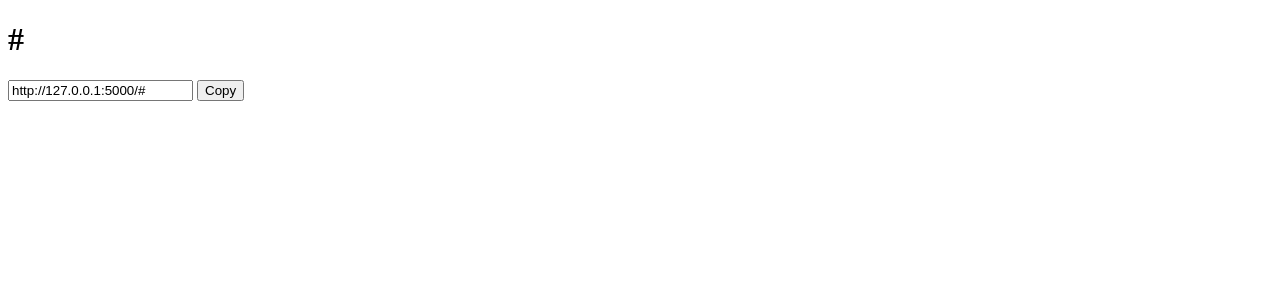
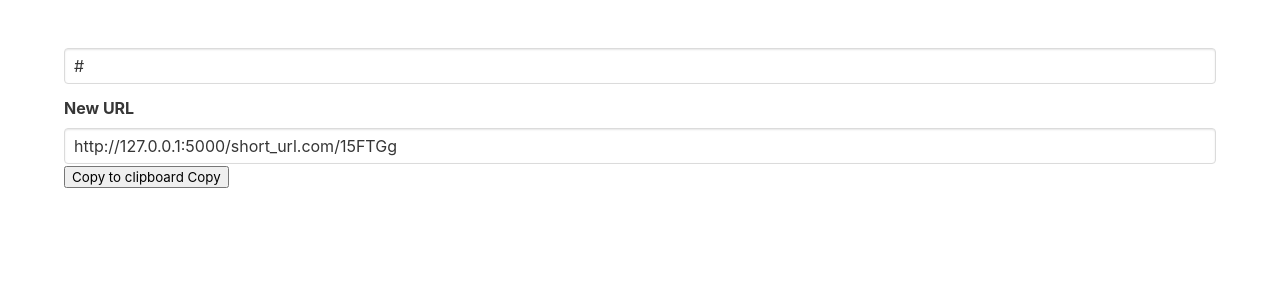
Before and after one commit to uyennguyen16900/url-shortener, a Flask app: template templates/result.html in a window 1280 px wide. Shown: the top 300 px of the page. Run offline with Flask 2, Linux system fonts and the light colour scheme; the template is opened without the code that fills it: most values are stand-ins (such as "Sample title", 1, 10 or a date in 2020); parts of the project's set-up code (start-up, migrations or seed data) failed here and were passed over; some libraries are stand-ins or nearby versions.

Commit message:
Add copy button

```diff
--- a/app.py
+++ b/app.py
@@ -1,4 +1,4 @@
-from flask import Flask, render_template, redirect, request
+from flask import Flask, render_template, redirect, request, url_for
 import sys
 from shortener import URL_shortener
 from pymongo import MongoClient
@@ -17,24 +17,30 @@ app = Flask(__name__)
 def index():
     return render_template('index.html')
 
-@app.route('new')
+@app.route('/new')
 def url_new():
     return render_template('url_new.html', urls={})
 
 @app.route('/shorten', methods=['POST'])
 def return_shortened():
     url_shortener = URL_shortener()
-    url = request.form['url']
-    short_url = url_shortener.shorten_url(url)
-    return render_template('result.html', short_url=short_url)
+    original_url = request.form['original_url']
+    short_url = url_shortener.shorten_url(original_url)
+    url = {
+        'original_url': original_url,
+        'shortened_url': short_url
+    }
+    short_id = urls.insert_one(url).inserted_id
+    return render_template('result.html', short_url=short_url, original_url=original_url)
 
 @app.route('/<short_url>')
-def redirect_short_url(short_url):
-    link_target = urls.find_one({'_id': ObjectId(short_url)})
+def redirect_to_url(short_url):
+    # link_target = urls.find_one({'shortened_url': short_url}, {'original_url': 1, 'shortened_url': 0})
+    link_target = urls.find_one({'shortened_url': short_url})
     if link_target is None:
         raise NotFound()
-    # redis.incr('click-count:' + short_url)
-    return redirect(link_target)
+    # return redirect(link_target.get(original_url))
+    return render_template('test.html', link_target=link_target)
 
 if __name__ == "__main__":
     app.run(debug=True)
--- a/templates/result.html
+++ b/templates/result.html
@@ -1,4 +1,4 @@
-<!DOCTYPE html>
+<!-- <!DOCTYPE html>
 <html lang="en" dir="ltr">
   <head>
     <meta charset="utf-8">
@@ -6,7 +6,95 @@
   </head>
   <body>
     <h1>{{ short_url }}</h1>
+    <h2>{{ original_url }}</h2>
     <input type="text" name="" value="http://127.0.0.1:5000/{{ short_url }}">
     <button class="btn ui button" type='button' id="copy-button" data-clipboard-target="#short-link">Copy</button>
   </body>
+</html> -->
+
+<!DOCTYPE html>
+<html>
+   <head>
+      <meta charset="utf-8">
+      <meta name="viewport" content="width=device-width, initial-scale=1">
+      <title></title>
+      <link rel="stylesheet" href="https://cdnjs.cloudflare.com/ajax/libs/bulma/0.7.5/css/bulma.min.css">
+      <script defer src="https://use.fontawesome.com/releases/v5.3.1/js/all.js"></script>
+
+      <style>
+      .tooltip {
+        position: relative;
+        display: inline-block;
+      }
+
+      .tooltip .tooltiptext {
+        visibility: hidden;
+        width: 140px;
+        background-color: #555;
+        color: #fff;
+        text-align: center;
+        border-radius: 6px;
+        padding: 5px;
+        position: absolute;
+        z-index: 1;
+        bottom: 150%;
+        left: 50%;
+        margin-left: -75px;
+        opacity: 0;
+        transition: opacity 0.3s;
+      }
+
+      .tooltip .tooltiptext::after {
+        content: "";
+        position: absolute;
+        top: 100%;
+        left: 50%;
+        margin-left: -5px;
+        border-width: 5px;
+        border-style: solid;
+        border-color: #555 transparent transparent transparent;
+      }
+
+      .tooltip:hover .tooltiptext {
+        visibility: visible;
+        opacity: 1;
+      }
+    </style>
+   </head>
+   <body>
+      <section class="section">
+         <div class="container">
+            <div class="field">
+               <div class="control">
+                  <input class="input" type="text" name="original_url" value="{{ original_url }}">
+               </div>
+            </div>
+            <div class="field">
+               <label class="label">New URL</label>
+               <div class="control">
+                  <input class="input" type="text" name="original_url" value="http://127.0.0.1:5000/short_url.com/15FTGg" id="myInput">
+                  <button onclick="copyButton()" onmouseout="outFunc()">
+                    <span class="tooltiptext" id="myTooltip">Copy to clipboard</span>
+                    Copy
+                  </button>
+               </div>
+            </div>
+         </div>
+      </section>
+      <script>
+         function copyButton() {
+           var copyText = document.getElementById("myInput");
+           copyText.select();
+           copyText.setSelectionRange(0, 99999)
+           document.execCommand("copy");
+           var tooltip = document.getElementById("myTooltip");
+             tooltip.innerHTML = "Copied the URL";
+           }
+
+         function outFunc() {
+           var tooltip = document.getElementById("myTooltip");
+           tooltip.innerHTML = "Copy to clipboard";
+         }         }
+      </script>
+   </body>
 </html>
```
Also changed, not shown: shortener.py (+5 -2 lines), templates/index.html (+34 -2 lines), templates/url_new.html (added, +13 -0 lines).
